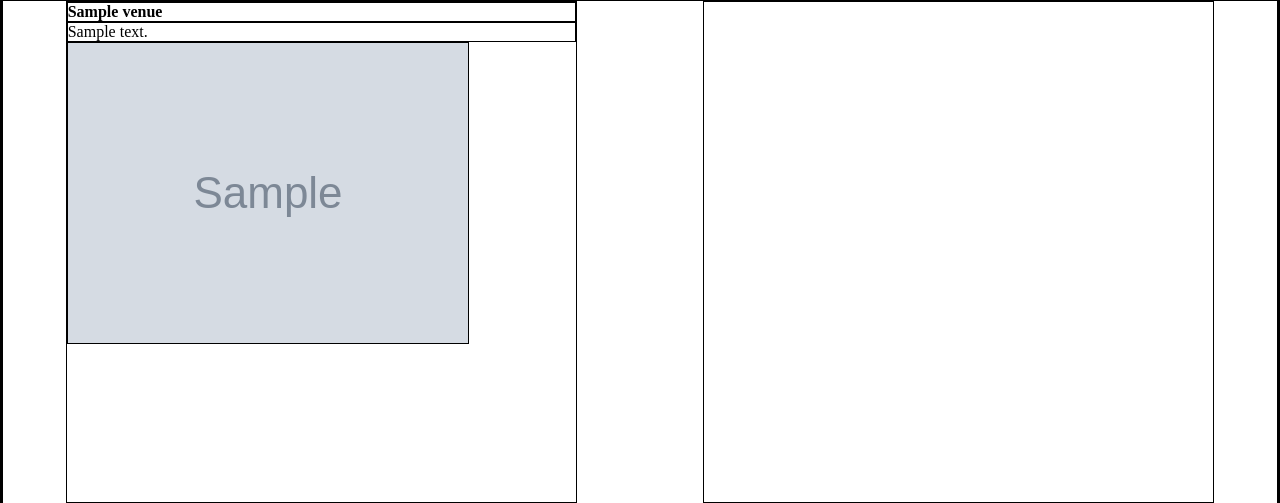
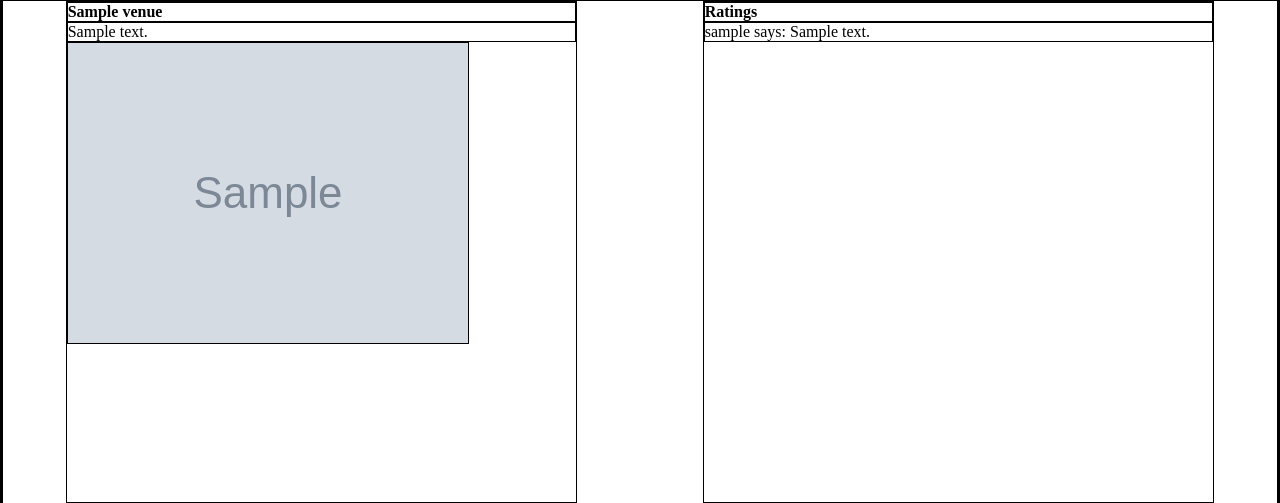
Before and after one commit to WalrusMaximus/IntoThePit, a Python web app: template app/templates/venue.html in a window 1280 px wide. Shown: the part 44-547 px from the top of the page. Run offline with Jinja, Linux system fonts and the light colour scheme; the template is opened without the code that fills it: most values are stand-ins (such as "Sample title", 1, 10 or a date in 2020); grey boxes marked "Sample" are stand-in pictures.

Commit message:
adds rating display to venue

```diff
--- a/app/models.py
+++ b/app/models.py
@@ -110,7 +110,7 @@ class Rating(Model):
         database = DATABASE
 
     @classmethod
-    def create_rating(cls,user_fk, venue_fk, band_fk, rating, message):
+    def create_rating(cls,user_fk, rating, message, venue_fk=None, band_fk=None):
         try:
             cls.create(
                 user_fk=user_fk,
--- a/app/routes.py
+++ b/app/routes.py
@@ -26,7 +26,8 @@ def venue(id):
     decoder = found_venue.img.decode()
     location = (f'images/{decoder}')
     venue_img = url_for('static', filename=location)
-    return render_template('venue.html', venue=found_venue, venue_img=venue_img)
+    ratings = models.Rating.select().where(models.Rating.venue_fk == found_venue.id)
+    return render_template('venue.html', venue=found_venue, venue_img=venue_img, ratings=ratings)
 
     # ########## LOGIN ########## #
 
--- a/app/templates/venue.html
+++ b/app/templates/venue.html
@@ -6,3 +6,10 @@
 <img src="{{ venue_img }}" alt="">
 
 {% endblock %}
+
+{% block main %}
+<h4>Ratings</h4>
+    {% for rating in ratings %}
+        <p>{{ rating.user_fk.username }} says: {{ rating.message }}</p>
+    {% endfor %}
+{% endblock %}
--- a/intothepit.py
+++ b/intothepit.py
@@ -35,6 +35,12 @@ if __name__ == '__main__':
             state="California",
             zip="94104"
         )
+        models.Rating.create_rating(
+            user_fk=1,
+            venue_fk=1,
+            rating=5,
+            message="It's a place."
+        )
     except ValueError:
         pass
 
```
Also changed, not shown: intothepit.db.
